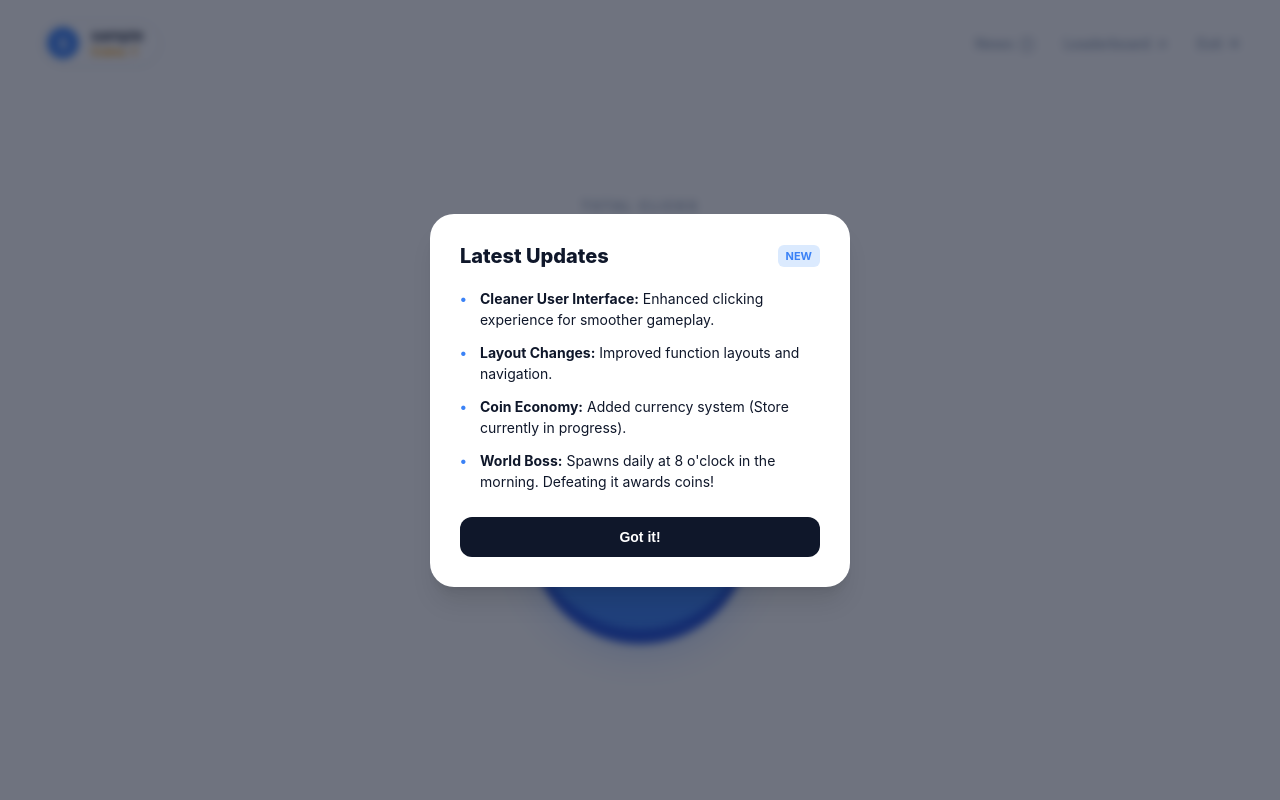
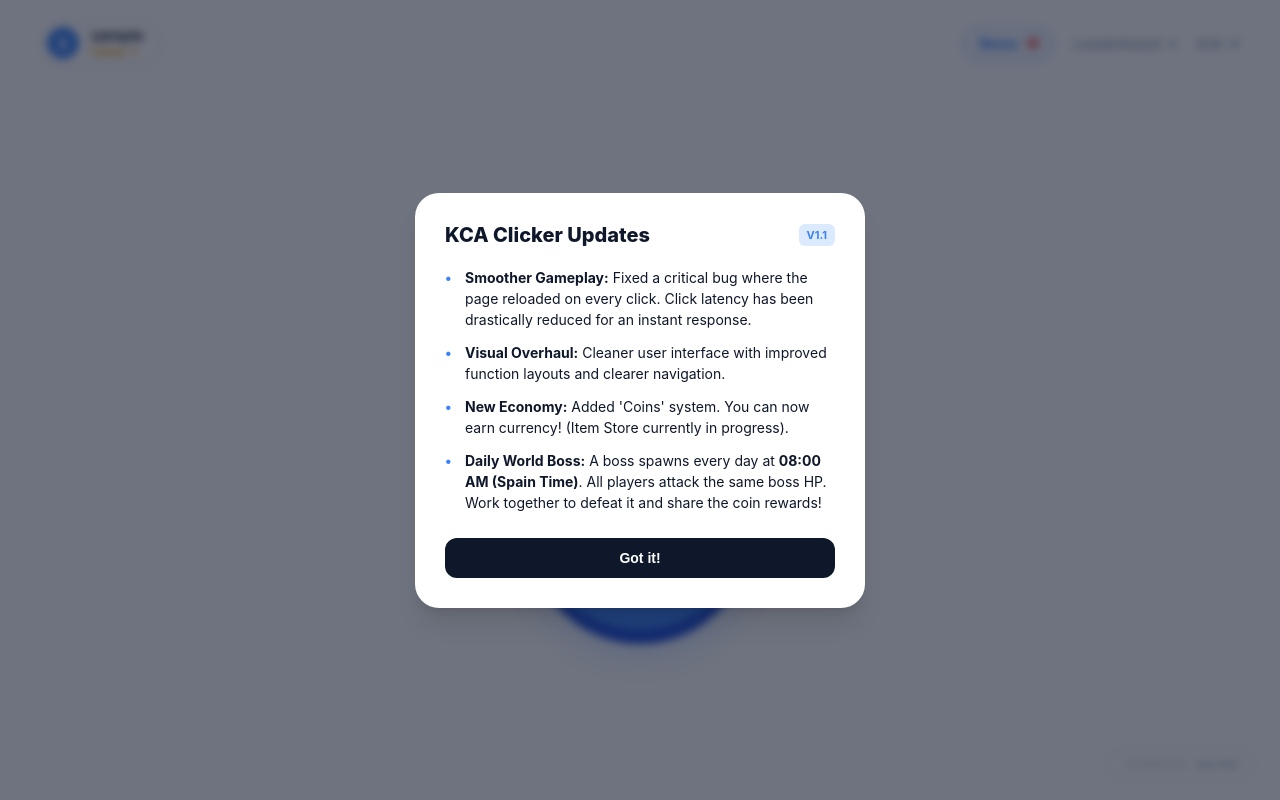
Before and after one commit to juncui0988/website, a Flask app: page / in a window 1280 px wide. Run offline with Flask 3, Linux system fonts and the light colour scheme; the visitor is signed in with stand-in values (Sample User, id 1); tables that the repository leaves empty hold one stand-in row (values such as "Sample post").

Commit message:
Add files via upload

```diff
--- a/app.py
+++ b/app.py
@@ -9,9 +9,8 @@ from werkzeug.security import generate_password_hash, check_password_hash
 from sqlalchemy import text
 
 app = Flask(__name__)
-app.secret_key = 'super_secret_random_key_change_this_later'
+app.secret_key = '284586jc'
 
-# --- Database Configuration ---
 db_url = os.environ.get('DATABASE_URL')
 engine_options = {}
 
@@ -33,15 +32,12 @@ app.config['SQLALCHEMY_TRACK_MODIFICATIONS'] = False
 db = SQLAlchemy(app, engine_options=engine_options)
 
 
-# --- Models ---
-
 class User(db.Model):
     __tablename__ = 'users'
     id = db.Column(db.Integer, primary_key=True)
     username = db.Column(db.String(50), unique=True, nullable=False)
     password_hash = db.Column(db.String(256), nullable=False)
     clicks = db.Column(db.Integer, default=0, index=True)
-    # CHANGED: Float -> Integer
     coins = db.Column(db.Integer, default=0)
 
 
@@ -68,8 +64,6 @@ with app.app_context():
     db.create_all()
 
 
-# --- Helper Functions ---
-
 def get_spain_time():
     spain_tz = pytz.timezone('Europe/Madrid')
     return datetime.now(spain_tz)
@@ -79,7 +73,6 @@ def get_todays_boss_status():
     now = get_spain_time()
     today_str = now.strftime('%Y-%m-%d')
 
-    # 1. Time Check (After 20:00 / 8 PM)
     if now.hour < 20:
         return None
 
@@ -101,9 +94,7 @@ def distribute_rewards(boss_id):
     reward_pool = boss.total_reward_pool
 
     for p in participants:
-        # Calculate share
         raw_share = (p.damage_dealt / total_hp_pool) * reward_pool
-        # CHANGED: Round and cast to Integer
         share = int(round(raw_share))
 
         if share > 0:
@@ -111,8 +102,6 @@ def distribute_rewards(boss_id):
 
     db.session.commit()
 
-
-# --- Routes ---
 
 @app.route('/')
 def index():
@@ -160,7 +149,6 @@ def login():
                 return render_template('login.html', error="Invalid password.")
         else:
             hashed_pw = generate_password_hash(password)
-            # Initialize with 0 integer coins
             new_user = User(username=username, password_hash=hashed_pw, clicks=0, coins=0)
 
             try:
@@ -223,7 +211,7 @@ def sync_clicks():
 
     response = {
         'total_clicks': user.clicks,
-        'coins': user.coins,  # Will be integer now
+        'coins': user.coins,
         'boss': None
     }
 
@@ -248,14 +236,9 @@ def debug_reset():
 @app.route('/fix_database')
 def fix_database():
     try:
-        # 1. Add the 'coins' column to the existing 'users' table
-        # We use 'IF NOT EXISTS' so it doesn't crash if you run it twice.
         with db.engine.connect() as conn:
             conn.execute(text("ALTER TABLE users ADD COLUMN IF NOT EXISTS coins INTEGER DEFAULT 0;"))
             conn.commit()
-
-        # 2. Create the new tables (DailyBoss, BossParticipation)
-        # db.create_all only creates tables that don't exist yet.
         db.create_all()
 
         return "Database updated! Coins column added and Boss tables created. You can go back to home now."
--- a/templates/index.html
+++ b/templates/index.html
@@ -3,7 +3,7 @@
 <head>
     <meta charset="UTF-8">
     <meta name="viewport" content="width=device-width, initial-scale=1.0">
-    <title>Clicker War</title>
+    <title>KCA Clicker v1.1</title>
     <style>
         :root {
             --bg-color: #ffffff;
@@ -64,7 +64,7 @@
         .user-name { font-weight: 600; font-size: 15px; color: var(--text-main); }
         .user-coins { font-size: 12px; color: var(--coin-color); font-weight: 700; }
 
-        .nav-group { display: flex; gap: 30px; }
+        .nav-group { display: flex; gap: 20px; align-items: center; }
         .nav-link {
             text-decoration: none;
             color: var(--text-muted);
@@ -79,6 +79,48 @@
         .nav-link:hover { color: var(--primary); transform: translateY(-1px); }
         .nav-link.logout:hover { color: var(--danger); }
 
+        /* --- NEW: HIGHLIGHTED NEWS BUTTON --- */
+        .nav-link.news-btn {
+            background-color: #eff6ff; /* Light Blue Background */
+            color: var(--primary);
+            padding: 8px 16px;
+            border-radius: 20px;
+            border: 1px solid #bfdbfe;
+            box-shadow: 0 2px 5px rgba(59, 130, 246, 0.1);
+            font-weight: 700;
+        }
+        .nav-link.news-btn:hover {
+            background-color: var(--primary);
+            color: white;
+            border-color: var(--primary);
+            transform: translateY(-2px);
+            box-shadow: 0 4px 12px rgba(59, 130, 246, 0.25);
+        }
+
+        /* Pulsing Red Dot Animation */
+        .notification-dot {
+            width: 8px;
+            height: 8px;
+            background-color: var(--danger);
+            border-radius: 50%;
+            display: inline-block;
+            margin-left: 5px;
+            box-shadow: 0 0 0 0 rgba(239, 68, 68, 0.7);
+            animation: pulse-red 2s infinite;
+        }
+        /* When hovering the button, make dot white to contrast */
+        .nav-link.news-btn:hover .notification-dot {
+            background-color: white;
+            animation: none;
+        }
+
+        @keyframes pulse-red {
+            0% { transform: scale(0.95); box-shadow: 0 0 0 0 rgba(239, 68, 68, 0.7); }
+            70% { transform: scale(1); box-shadow: 0 0 0 6px rgba(239, 68, 68, 0); }
+            100% { transform: scale(0.95); box-shadow: 0 0 0 0 rgba(239, 68, 68, 0); }
+        }
+
+
         /* --- MAIN --- */
         main {
             flex: 1;
@@ -103,14 +172,11 @@
             opacity: 0;
             transition: opacity 0.3s ease;
         }
-        .modal-overlay.show {
-            display: flex;
-            opacity: 1;
-        }
+        .modal-overlay.show { display: flex; opacity: 1; }
         .modal-content {
             background: white;
             width: 90%;
-            max-width: 420px;
+            max-width: 450px;
             padding: 30px;
             border-radius: 24px;
             box-shadow: 0 20px 25px -5px rgba(0, 0, 0, 0.1), 0 8px 10px -6px rgba(0, 0, 0, 0.1);
@@ -275,14 +273,14 @@
     <div id="updateModal" class="modal-overlay">
         <div class="modal-content">
             <div class="modal-header">
-                <span class="modal-title">Latest Updates</span>
-                <span class="modal-badge">New</span>
+                <span class="modal-title">KCA Clicker Updates</span>
+                <span class="modal-badge">v1.1</span>
             </div>
             <ul class="update-list">
-                <li><strong>Cleaner User Interface:</strong> Enhanced clicking experience for smoother gameplay.</li>
-                <li><strong>Layout Changes:</strong> Improved function layouts and navigation.</li>
-                <li><strong>Coin Economy:</strong> Added currency system (Store currently in progress).</li>
-                <li><strong>World Boss:</strong> Spawns daily at 8 o'clock in the morning. Defeating it awards coins!</li>
+                <li><strong>Smoother Gameplay:</strong> Fixed a critical bug where the page reloaded on every click. Click latency has been drastically reduced for an instant response.</li>
+                <li><strong>Visual Overhaul:</strong> Cleaner user interface with improved function layouts and clearer navigation.</li>
+                <li><strong>New Economy:</strong> Added 'Coins' system. You can now earn currency! (Item Store currently in progress).</li>
+                <li><strong>Daily World Boss:</strong> A boss spawns every day at <strong>08:00 AM (Spain Time)</strong>. All players attack the same boss HP. Work together to defeat it and share the coin rewards!</li>
             </ul>
             <button class="btn-close-modal" onclick="closeModal()">Got it!</button>
         </div>
@@ -297,9 +295,9 @@
             </div>
         </div>
         <div class="nav-group">
-            <!-- Added Update Button -->
-            <a onclick="openModal()" class="nav-link">
-                <span>News</span> ⓘ
+            <!-- Updated Highlighted News Button -->
+            <a onclick="openModal()" class="nav-link news-btn">
+                News <span class="notification-dot"></span>
             </a>
             <a onclick="saveAndExit('/stats')" class="nav-link">
                 <span>Leaderboard</span> ↗
@@ -336,10 +334,14 @@
         <button id="clickBtn">CLICK</button>
     </main>
 
+    <!-- Author Footer -->
+    <div class="author-badge">
+        <span>Created by</span> Jun Cui
+    </div>
+
     <script>
-        // --- MODAL LOGIC ---
         const modal = document.getElementById('updateModal');
-        const UPDATE_VERSION = 'v1.0_updates'; // Changing this string will reshow the modal to users
+        const UPDATE_VERSION = 'kca_v1.1_final';
 
         function openModal() {
             modal.classList.add('show');
--- a/templates/login.html
+++ b/templates/login.html
@@ -3,7 +3,7 @@
 <head>
     <meta charset="UTF-8">
     <meta name="viewport" content="width=device-width, initial-scale=1.0">
-    <title>Login</title>
+    <title>Login - KCA Clicker</title>
     <style>
         :root {
             --primary: #3b82f6;
@@ -77,7 +77,8 @@
 </head>
 <body>
     <div class="login-card">
-        <h2>Clicker War</h2>
+        <!-- Updated Name -->
+        <h2>KCA Clicker</h2>
         <p>Enter a username to login.<br>If it's new, we'll create an account.</p>
 
         {% if error %}
```
Also changed, not shown: other parts of templates/index.html (+60 -106 lines).
